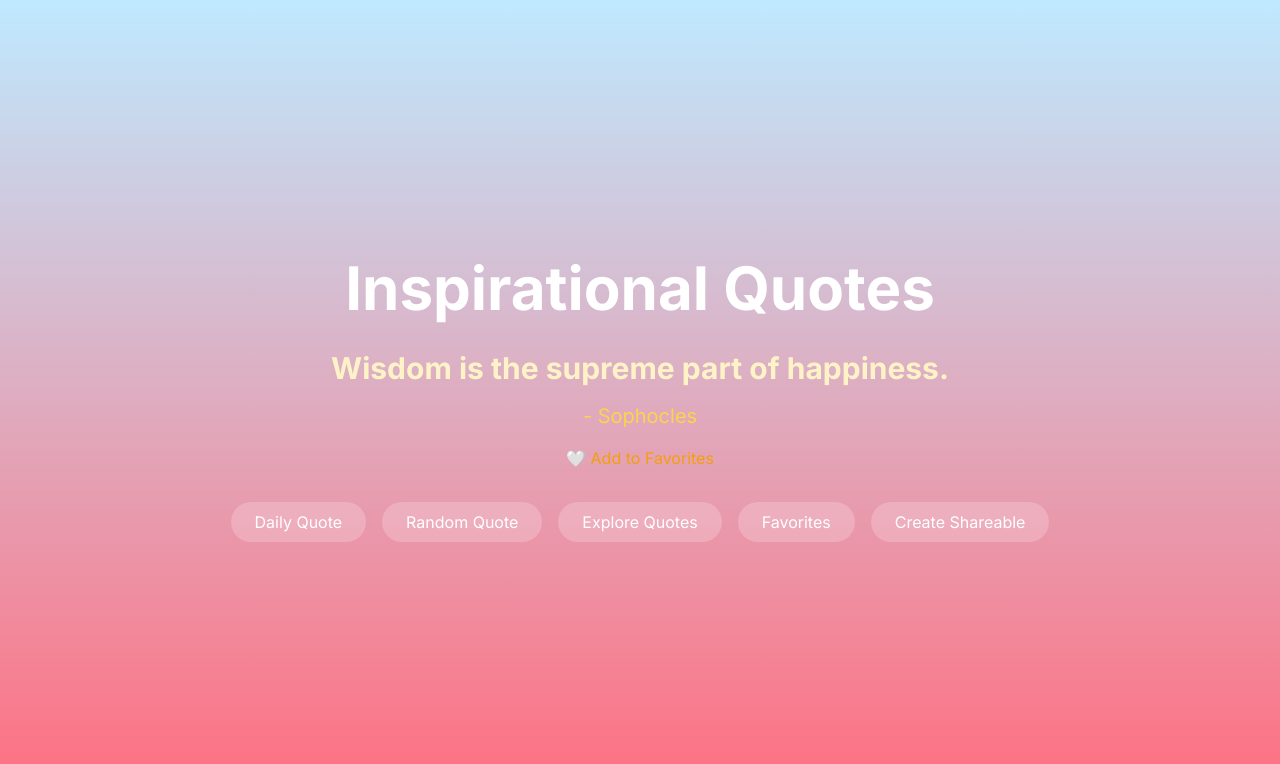
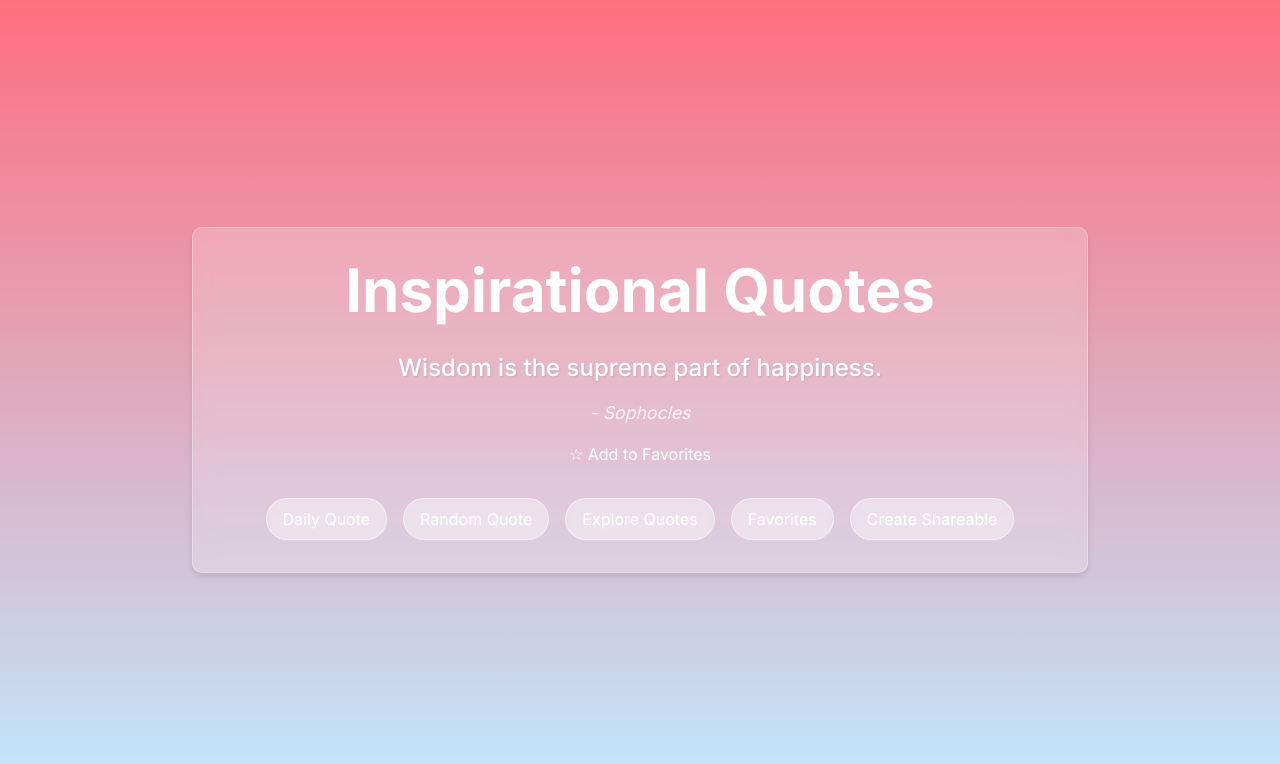
Before and after one commit to renedeanda/quotes.makr.io, a Next.js app: page / in a window 1280 px wide. Shown: the top 764 px of the page. Built offline with nearby package versions, Linux system fonts and the light colour scheme.

Commit message:
better design

```diff
--- a/src/app/globals.css
+++ b/src/app/globals.css
@@ -1,33 +1,61 @@
+
 @tailwind base;
 @tailwind components;
 @tailwind utilities;
 
 :root {
-  --foreground-rgb: 0, 0, 0;
-  --background-start-rgb: 214, 219, 220;
-  --background-end-rgb: 255, 255, 255;
+  --foreground-rgb: 255, 255, 255;
+  --background-start-rgb: 255, 110, 127;
+  --background-end-rgb: 191, 233, 255;
 }
 
-@media (prefers-color-scheme: dark) {
-  :root {
-    --foreground-rgb: 255, 255, 255;
-    --background-start-rgb: 0, 0, 0;
-    --background-end-rgb: 0, 0, 0;
-  }
+html, body {
+  height: 100%;
+  margin: 0;
+  padding: 0;
 }
 
 body {
   color: rgb(var(--foreground-rgb));
-  background: linear-gradient(
-      to bottom,
-      transparent,
-      rgb(var(--background-end-rgb))
-    )
-    rgb(var(--background-start-rgb));
+  background: linear-gradient(to bottom,
+              rgb(var(--background-start-rgb)),
+              rgb(var(--background-end-rgb))) no-repeat center center fixed;
+  background-size: cover;
+  min-height: 100vh;
+  display: flex;
+  flex-direction: column;
 }
 
-@layer utilities {
-  .text-balance {
-    text-wrap: balance;
-  }
+.glass-morphism {
+  background: rgba(255, 255, 255, 0.2);
+  backdrop-filter: blur(10px);
+  border-radius: 10px;
+  border: 1px solid rgba(255, 255, 255, 0.3);
+  box-shadow: 0 4px 6px rgba(0, 0, 0, 0.1);
 }
+
+.quote-text {
+  font-size: 1.5rem;
+  line-height: 2rem;
+  font-weight: 500;
+  text-shadow: 1px 1px 2px rgba(0, 0, 0, 0.1);
+}
+
+.author-text {
+  font-size: 1.1rem;
+  font-style: italic;
+  opacity: 0.8;
+}
+
+.button {
+  @apply px-4 py-2 rounded-full transition-all duration-300 ease-in-out;
+  background: rgba(255, 255, 255, 0.3);
+  backdrop-filter: blur(5px);
+  border: 1px solid rgba(255, 255, 255, 0.5);
+}
+
+.button:hover {
+  background: rgba(255, 255, 255, 0.4);
+  transform: translateY(-2px);
+  box-shadow: 0 4px 6px rgba(0, 0, 0, 0.1);
+}
--- a/src/app/layout.js
+++ b/src/app/layout.js
@@ -5,17 +5,37 @@ import { Inter } from 'next/font/google'
 const inter = Inter({ subsets: ['latin'] })
 
 export const metadata = {
-  title: 'Inspirational Quotes',
-  description: 'Daily inspiration and motivational quotes',
+  title: 'Inspirational Quotes - Daily Motivation',
+  description: 'Discover daily inspirational quotes to motivate and uplift your spirit. Find wisdom, courage, and positivity in our curated collection of quotes from great thinkers and leaders.',
+  keywords: 'inspirational quotes, motivation, daily quotes, wisdom, personal growth',
+  author: 'Your Name or Company',
+  openGraph: {
+    title: 'Inspirational Quotes - Daily Motivation',
+    description: 'Find daily inspiration and motivation with our curated quotes.',
+    images: [
+      {
+        url: 'https://yourwebsite.com/og-image.jpg',
+        width: 1200,
+        height: 630,
+        alt: 'Inspirational Quotes',
+      },
+    ],
+  },
+  twitter: {
+    card: 'summary_large_image',
+    title: 'Inspirational Quotes - Daily Motivation',
+    description: 'Find daily inspiration and motivation with our curated quotes.',
+    images: ['https://yourwebsite.com/twitter-image.jpg'],
+  },
 }
 
 export default function RootLayout({ children }) {
   return (
     <html lang="en">
       <body className={inter.className}>
-        <div className="min-h-screen bg-gradient-to-t from-[#ff6e7f] to-[#bfe9ff]">
+        <main className="min-h-screen p-4 md:p-8 flex flex-col items-center justify-center">
           {children}
-        </div>
+        </main>
       </body>
     </html>
   )
--- /dev/null
+++ b/src/app/page.js
@@ -0,0 +1,48 @@
+
+"use client";
+import { useState, useEffect } from 'react';
+import QuoteDisplay from '@/components/QuoteDisplay';
+import QuoteExplorer from '@/components/QuoteExplorer';
+import FavoriteQuotes from '@/components/FavoriteQuotes';
+import ShareableQuote from '@/components/ShareableQuote';
+
+export default function Home() {
+  const [quotes, setQuotes] = useState([]);
+  const [currentQuote, setCurrentQuote] = useState(null);
+  const [mode, setMode] = useState('daily');
+
+  useEffect(() => {
+    fetch('/quotes.json')
+      .then(response => response.json())
+      .then(data => {
+        setQuotes(data.quotes);
+        const today = new Date().getDate();
+        setCurrentQuote(data.quotes.find(q => q.day === today));
+      });
+  }, []);
+
+  const getRandomQuote = () => {
+    const randomIndex = Math.floor(Math.random() * quotes.length);
+    setCurrentQuote(quotes[randomIndex]);
+    setMode('random');
+  };
+
+  return (
+    <div className="w-full max-w-4xl glass-morphism p-8">
+      <h1 className="text-4xl md:text-6xl font-bold text-center mb-8 text-white">
+        Inspirational Quotes
+      </h1>
+      {currentQuote && <QuoteDisplay quote={currentQuote} />}
+      <div className="flex flex-wrap justify-center gap-4 mt-8">
+        <button onClick={() => setMode('daily')} className="button">Daily Quote</button>
+        <button onClick={getRandomQuote} className="button">Random Quote</button>
+        <button onClick={() => setMode('explore')} className="button">Explore Quotes</button>
+        <button onClick={() => setMode('favorites')} className="button">Favorites</button>
+        <button onClick={() => setMode('share')} className="button">Create Shareable</button>
+      </div>
+      {mode === 'explore' && <QuoteExplorer quotes={quotes} setCurrentQuote={setCurrentQuote} />}
+      {mode === 'favorites' && <FavoriteQuotes />}
+      {mode === 'share' && currentQuote && <ShareableQuote quote={currentQuote} />}
+    </div>
+  );
+}
--- /dev/null
+++ b/src/components/QuoteDisplay.js
@@ -0,0 +1,38 @@
+
+import { useState, useEffect } from 'react';
+
+const QuoteDisplay = ({ quote }) => {
+  const [isFavorite, setIsFavorite] = useState(false);
+
+  useEffect(() => {
+    const favorites = JSON.parse(localStorage.getItem('favoriteQuotes') || '[]');
+    setIsFavorite(favorites.some(fav => fav.quote === quote.quote));
+  }, [quote]);
+
+  const toggleFavorite = () => {
+    const favorites = JSON.parse(localStorage.getItem('favoriteQuotes') || '[]');
+    if (isFavorite) {
+      const newFavorites = favorites.filter(fav => fav.quote !== quote.quote);
+      localStorage.setItem('favoriteQuotes', JSON.stringify(newFavorites));
+    } else {
+      favorites.push(quote);
+      localStorage.setItem('favoriteQuotes', JSON.stringify(favorites));
+    }
+    setIsFavorite(!isFavorite);
+  };
+
+  return (
+    <div className="text-center">
+      <p className="quote-text mb-4">{quote.quote}</p>
+      <p className="author-text">- {quote.author}</p>
+      <button
+        onClick={toggleFavorite}
+        className="mt-4 text-white hover:text-yellow-300 transition-colors"
+      >
+        {isFavorite ? '★ Favorited' : '☆ Add to Favorites'}
+      </button>
+    </div>
+  );
+};
+
+export default QuoteDisplay;
```
Also changed, not shown: 1 other file (tests, documents, lock files or other folders).
